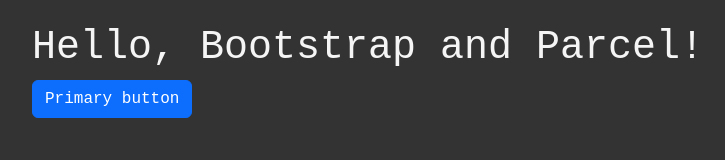
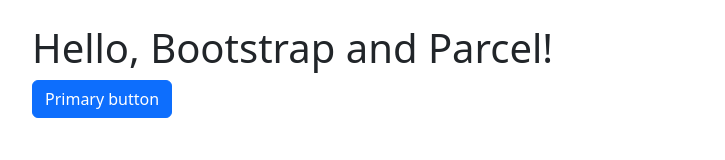
Before and after one commit to rickyanchores/Bootstrappy, a website built with Parcel: page src/index.html in a window 1280 px wide. Shown: the whole page, without its empty margins (54-779 px from the left). Built offline with nearby package versions, Linux system fonts and the light colour scheme.

Commit message:
edit btn

```diff
--- a/src/scss/styles.scss
+++ b/src/scss/styles.scss
@@ -1,11 +1,2 @@
 // Import all of Bootstrap's CSS
 @import "~bootstrap/scss/bootstrap";
-
-
-
-// PERSONAL EDIT
-body{
-    background: #333;
-    color:whitesmoke;
-    font-family: monospace;
-}
```
